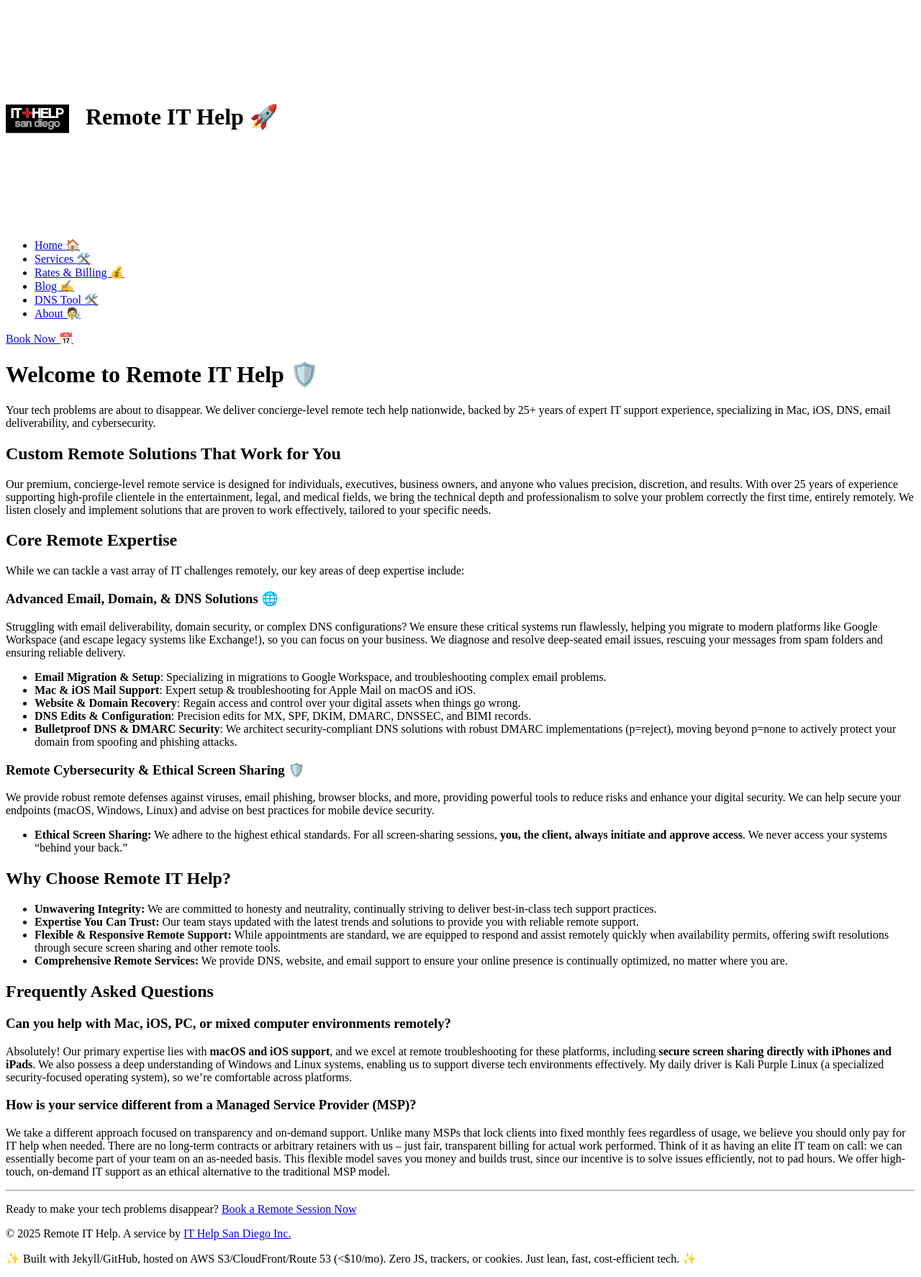
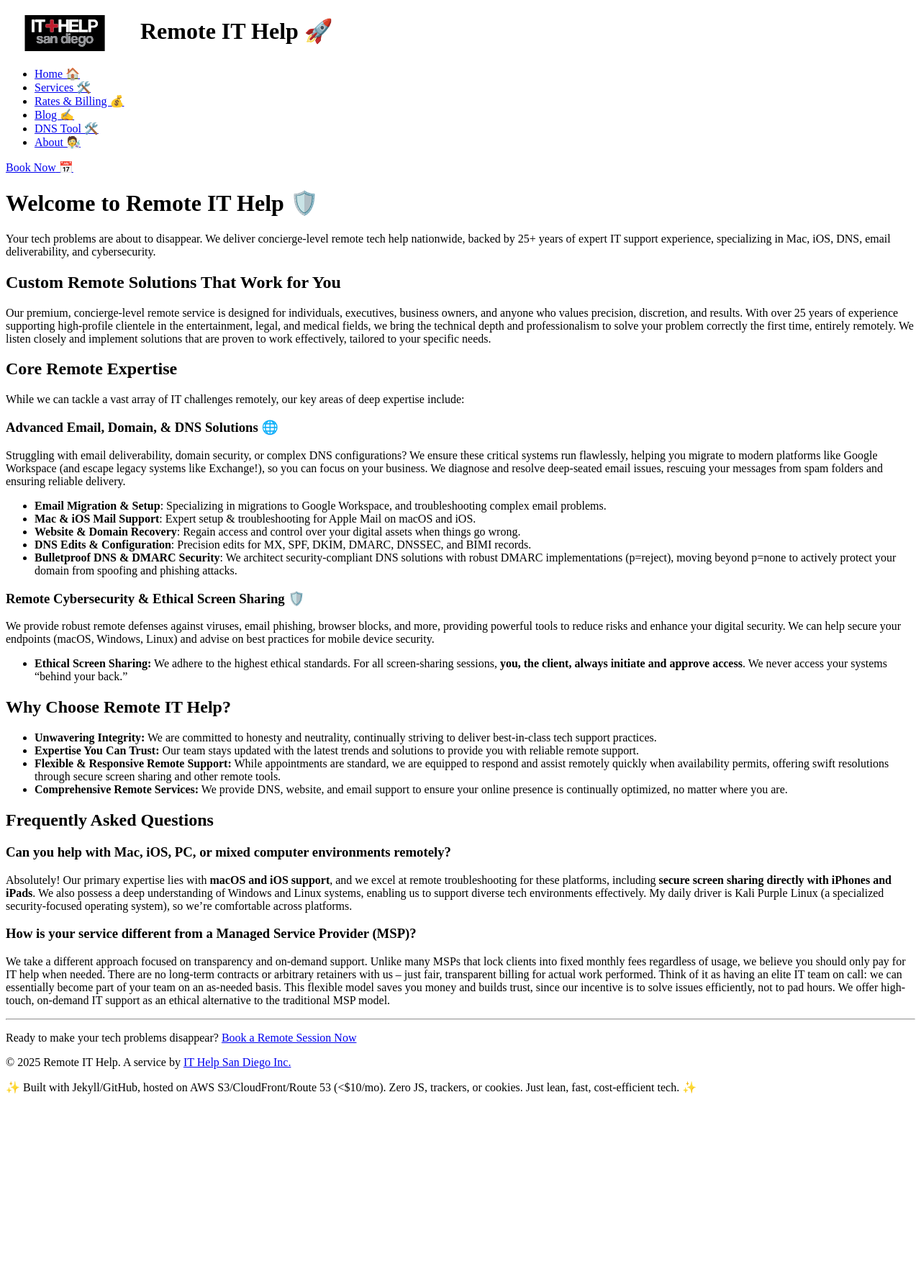
Before and after one commit to careyjames/remote-it-help-site, a Jekyll site: the page built from index.md, in a window 1280 px wide. Shown: the whole page at 72% size. Built offline with Jekyll 4.4.1, drawn with Linux system fonts in a browser that asks for light colours; after the commit the page ends 1536 px from its top, so only the background shows below that.

Commit message:
Update default.html

```diff
--- a/_layouts/default.html
+++ b/_layouts/default.html
@@ -72,7 +72,7 @@
     <header class="container">
       <h1>
   <a href="{{ '/' | relative_url }}" style="text-decoration: none; color: inherit;">
-    <img src="/assets/images/logo.svg" alt="{{ site.title }} Logo" width="88" height="288" style="vertical-align: middle; margin-right: 15px;">
+    <img src="/assets/images/logo.svg" alt="{{ site.title }} Logo" width="164" height="50" style="vertical-align: middle; margin-right: 15px;">
     {{ site.title }} 🚀
   </a>
 </h1>
```
